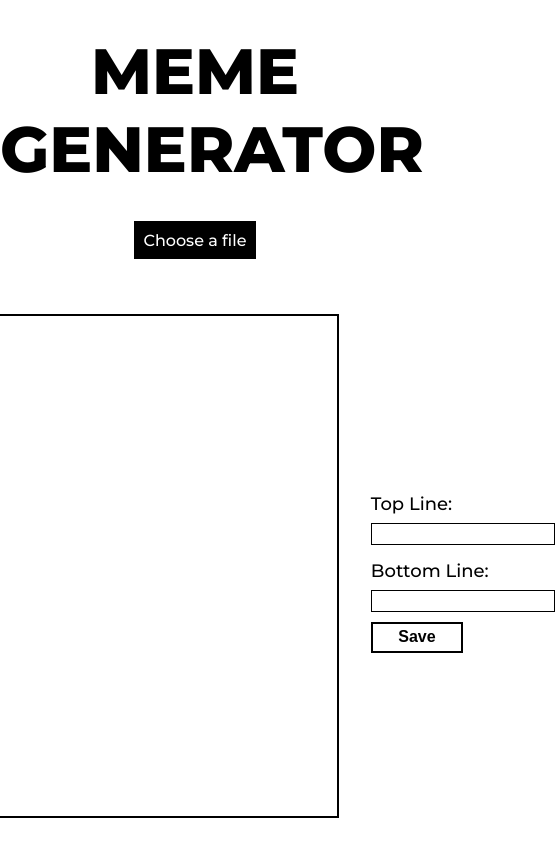
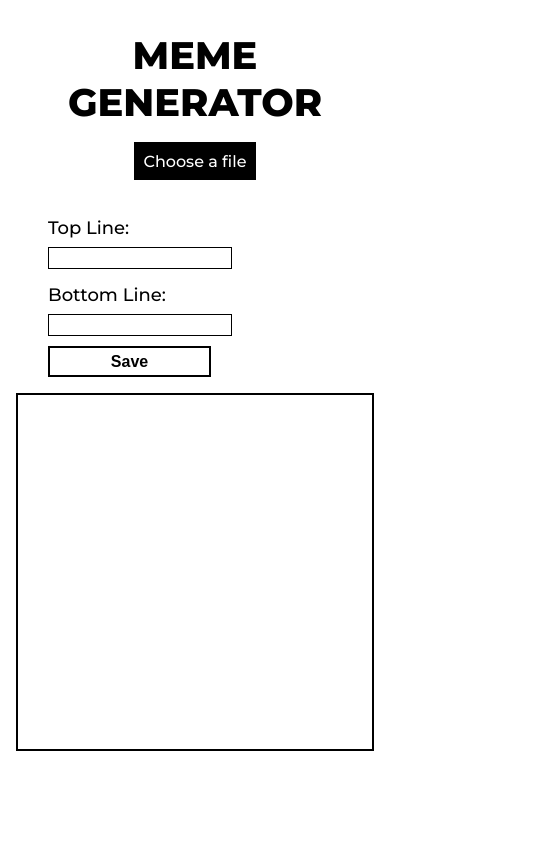
Before and after one commit to karolinedealencar/meme-generator, a plain HTML site: page index.html in a window 390 px wide. Shown: the whole page, 555 px wide, since content can reach past the window. Drawn offline with Linux system fonts and the light colour scheme.

Commit message:
fixing broken layout add media queries

```diff
--- a/css/style.css
+++ b/css/style.css
@@ -16,6 +16,14 @@ body {
   color: #000;
   font-size: 4em;
   text-transform: uppercase;
+}
+
+@media (max-width: 700px) {
+
+  .header__title {
+    font-size: 2.4em;
+  }
+
 }
 
 .header__label {
@@ -44,8 +52,25 @@ body {
   padding-top: 4em;
 }
 
+@media (max-width: 700px) {
+
+  .generator {
+    flex-direction: column;
+    padding: 1em;
+  }
+
+}
+
 .generator__canvas {
   border: 2px solid #000;
+}
+
+@media (max-width: 700px) {
+
+  .generator__canvas {
+    order: 2;
+  }
+
 }
 
 .generator__tools {
@@ -53,6 +78,16 @@ body {
   flex-direction: column;
   justify-content: center;
   margin-left: 2em;
+}
+
+@media (max-width: 700px) {
+
+  .generator__tools {
+    order: 1;
+    margin-top: 1em;
+    margin-bottom: 1em;
+  }
+
 }
 
 /* TOOLS */
```
